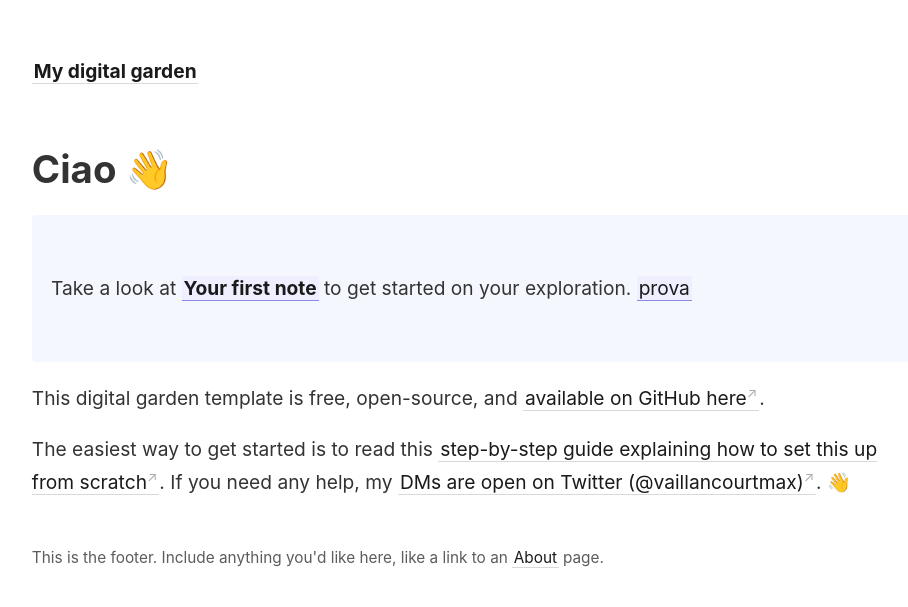
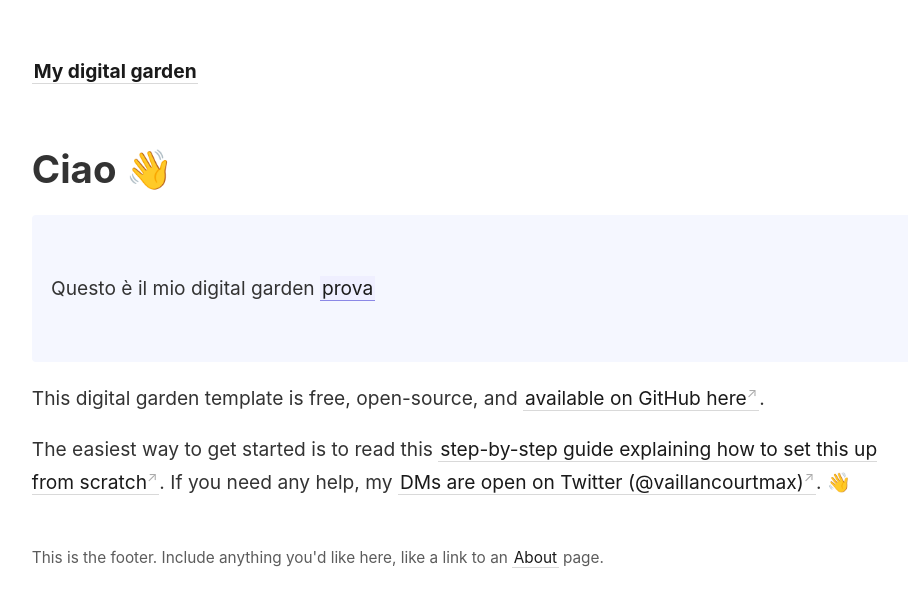
Before and after one commit to dandele/digital-garden-812, a Jekyll site: the page built from _pages/index.md, in a window 1280 px wide. Shown: the top 607 px of the page, without its empty margins (45-953 px from the left). Built offline with Jekyll 4.4.1, drawn with Linux system fonts in a browser that asks for light colours.

Commit message:
index.md: changed

```diff
--- a/_pages/index.md
+++ b/_pages/index.md
@@ -7,8 +7,7 @@ permalink: /
 # Ciao 👋
 
 <p style="padding: 3em 1em; background: #f5f7ff; border-radius: 4px;">
-  Take a look at <span style="font-weight: bold">[[Your first note]]</span> to get started on your exploration.
-
+Questo è il mio digital garden
 [[prova]]
 </p>
 
```
